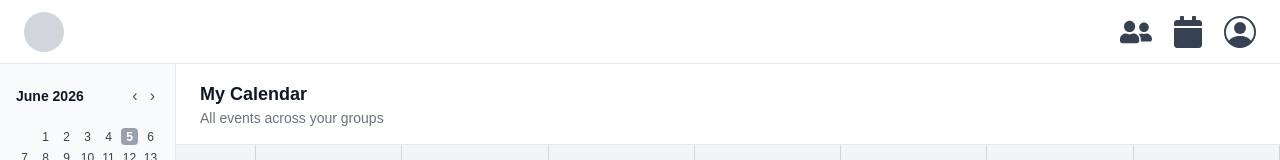
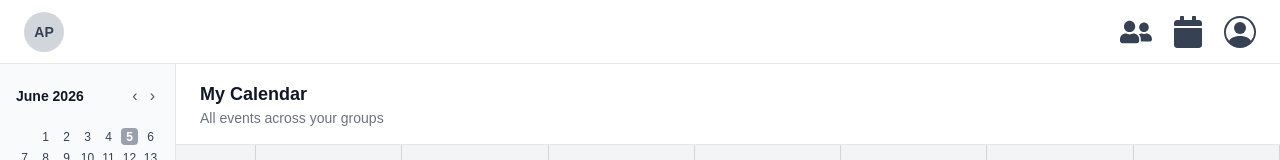
Before and after one commit to AllyBeary/uci-inf124-sp26-naaa, a Next.js app in the folder meet/: page / in a window 1280 px wide. Shown: the top 160 px of the page. Built offline with nearby package versions, Linux system fonts and the light colour scheme.

Commit message:
Update Header.tsx

```diff
--- a/meet/components/Header.tsx
+++ b/meet/components/Header.tsx
@@ -6,8 +6,8 @@ export default function Header() {
   return (
     <div className="flex items-center justify-between h-16 px-6 bg-white border-b border-gray-200">
       {/* Left side - Logo */}
-      <div className="flex items-center gap-4">
-        <div className="w-10 h-10 bg-gray-300 rounded-full"></div>
+      <div className="w-10 h-10 bg-gray-300 rounded-full flex items-center justify-center">
+        <span className="text-sm font-bold text-gray-700">AP</span>
       </div>
 
       {/* Right side - Icons */}
```
